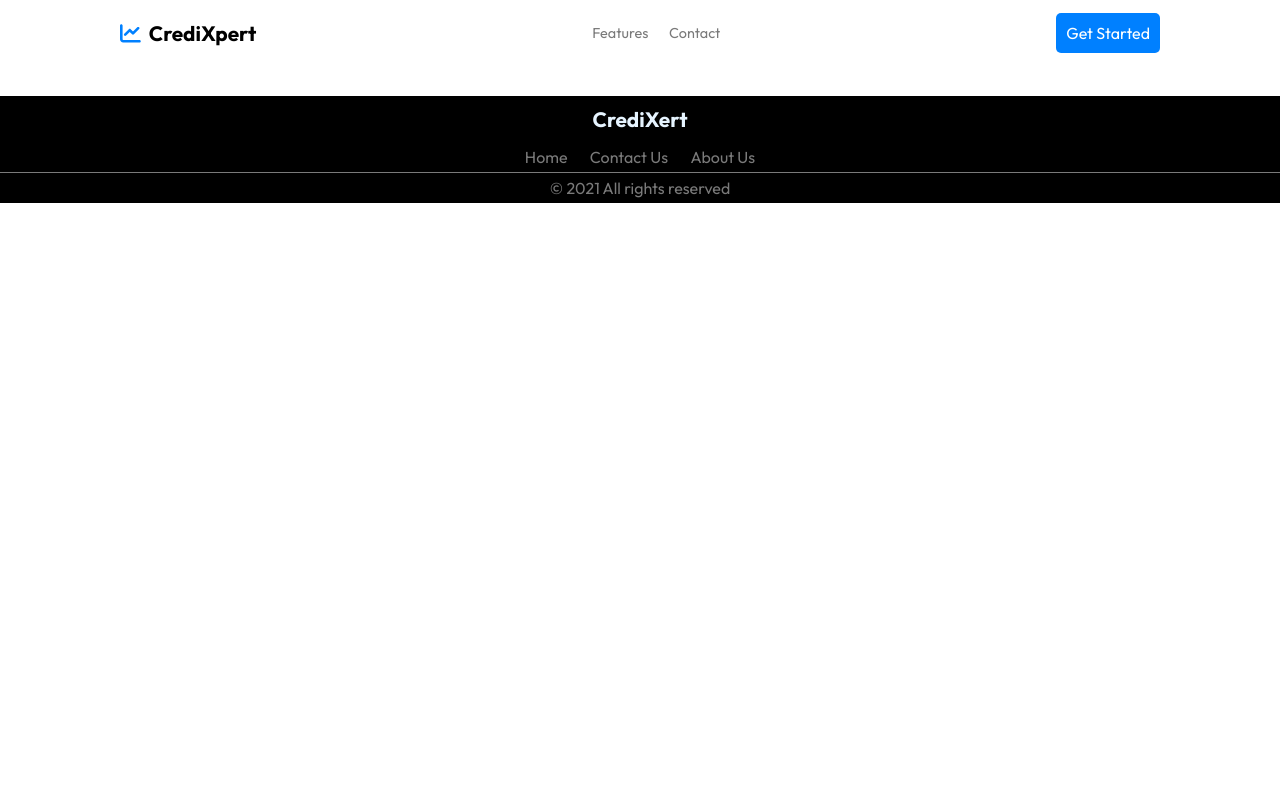
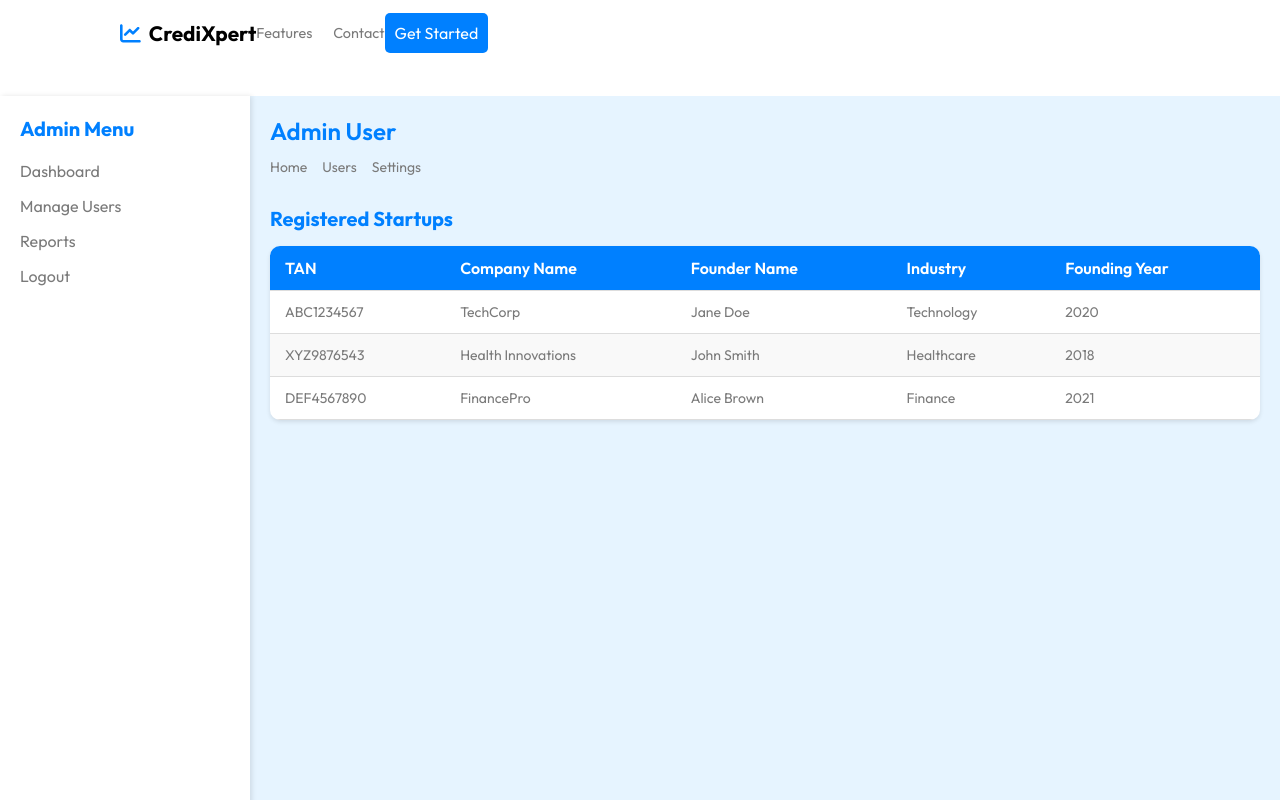
Before and after one commit to GopalDose/CrediXpert, a React (Vite) app in the folder frontend/: page /admin-dashboard in a window 1280 px wide. Shown: the top 800 px of the page. Built offline with nearby package versions, Linux system fonts and the light colour scheme.

Commit message:
admin dashboard

```diff
--- a/frontend/src/App.jsx
+++ b/frontend/src/App.jsx
@@ -6,6 +6,7 @@ import Home from './Pages/Home';
 import Registration from './components/Registration/Registration';
 import Dashboard from './components/Dashboard/Dashboard'
 import Footer from './components/Footer/Footer';
+import AdminDashboard from './components/AdminDashboard/AdminDashboard';
 
 const App = () => {
   return (
@@ -16,6 +17,7 @@ const App = () => {
         <Route path="/" element={<Home />} />
         <Route path="/register" element={<Registration />} />
         <Route path='/dashboard' element={<Dashboard/>}/>
+        <Route path='/admin-dashboard' element={<AdminDashboard/>} />
       </Routes>
     </Router>
     <Footer/>
--- /dev/null
+++ b/frontend/src/components/AdminDashboard/AdminDashboard.css
@@ -0,0 +1,187 @@
+.admin-dashboard-container {
+    display: flex;
+    min-height: 100vh;
+    background-color: var(--light);
+}
+
+/* Sidebar */
+.sidebar {
+    width: 250px;
+    background-color: white;
+    padding: 20px;
+    box-shadow: 2px 0 5px rgba(0, 0, 0, 0.1);
+}
+
+.sidebar-title {
+    color: var(--first);
+    font-size: 20px;
+    margin-bottom: 20px;
+}
+
+.sidebar-menu {
+    list-style: none;
+    padding: 0;
+}
+
+.sidebar-menu li {
+    margin: 15px 0;
+}
+
+.sidebar-menu a {
+    text-decoration: none;
+    color: var(--grey);
+    font-size: 16px;
+    transition: color 0.3s ease;
+}
+
+.sidebar-menu a:hover {
+    color: var(--second);
+}
+
+/* Main Content */
+.main-content {
+    flex: 1;
+    padding: 20px;
+    overflow-x: hidden;
+    /* Prevents horizontal overflow */
+}
+
+/* Header */
+.header {
+    display: flex;
+    justify-content: flex-start;
+    /* Adjusted since profile photo is removed */
+    align-items: center;
+    margin-bottom: 30px;
+}
+
+.user-info {
+    display: flex;
+    flex-direction: column;
+    gap: 10px;
+}
+
+.user-name {
+    color: var(--first);
+    font-size: 24px;
+    font-weight: 600;
+}
+
+.placeholder-links a {
+    margin-right: 15px;
+    text-decoration: none;
+    color: var(--grey);
+    font-size: 14px;
+    transition: color 0.3s ease;
+}
+
+.placeholder-links a:hover {
+    color: var(--second);
+}
+
+/* Users Table */
+.users-table-container {
+    width: 100%;
+}
+
+.table-title {
+    color: var(--first);
+    font-size: 20px;
+    margin-bottom: 15px;
+}
+
+.table-wrapper {
+    overflow-x: auto;
+    /* Enables horizontal scrolling if table is too wide */
+    background-color: white;
+    border-radius: 10px;
+    box-shadow: 0 2px 4px rgba(0, 0, 0, 0.1);
+}
+
+.users-table {
+    width: 100%;
+    border-collapse: collapse;
+    min-width: 600px;
+    /* Adjusted for fewer columns */
+}
+
+.users-table th,
+.users-table td {
+    padding: 12px 15px;
+    text-align: left;
+    border-bottom: 1px solid #ddd;
+}
+
+.users-table th {
+    background-color: var(--first);
+    color: white;
+    font-weight: 600;
+}
+
+.users-table td {
+    color: var(--grey);
+    font-size: 14px;
+}
+
+.users-table tr:nth-child(even) {
+    background-color: #f9f9f9;
+    /* Light gray for alternating rows */
+}
+
+.users-table tr:hover {
+    background-color: var(--light);
+    /* Hover effect */
+}
+
+/* Responsive Design */
+@media (max-width: 1024px) {
+    .sidebar {
+        width: 200px;
+    }
+}
+
+@media (max-width: 768px) {
+    .admin-dashboard-container {
+        flex-direction: column;
+    }
+
+    .sidebar {
+        width: 100%;
+        padding: 15px;
+    }
+
+    .main-content {
+        padding: 15px;
+    }
+
+    .header {
+        flex-direction: column;
+        align-items: flex-start;
+        gap: 15px;
+    }
+
+    .table-wrapper {
+        margin-bottom: 20px;
+    }
+}
+
+@media (max-width: 480px) {
+    .user-name {
+        font-size: 20px;
+    }
+
+    .placeholder-links a {
+        margin-right: 10px;
+        font-size: 12px;
+    }
+
+    .table-title {
+        font-size: 18px;
+    }
+
+    .users-table th,
+    .users-table td {
+        padding: 10px;
+        font-size: 12px;
+    }
+}
--- /dev/null
+++ b/frontend/src/components/AdminDashboard/AdminDashboard.jsx
@@ -0,0 +1,93 @@
+import React from "react";
+import "./AdminDashboard.css";
+
+function AdminDashboard() {
+    const adminName = "Admin User"; // Sample admin name, replace with dynamic data
+
+    // Sample user data (without email and password)
+    const users = [
+        {
+            tan: "ABC1234567",
+            companyName: "TechCorp",
+            founderName: "Jane Doe",
+            industry: "Technology",
+            foundingYear: "2020",
+        },
+        {
+            tan: "XYZ9876543",
+            companyName: "Health Innovations",
+            founderName: "John Smith",
+            industry: "Healthcare",
+            foundingYear: "2018",
+        },
+        {
+            tan: "DEF4567890",
+            companyName: "FinancePro",
+            founderName: "Alice Brown",
+            industry: "Finance",
+            foundingYear: "2021",
+        },
+    ];
+
+    return (
+        <div className="admin-dashboard-container">
+            {/* Sidebar Menu */}
+            <div className="sidebar">
+                <h3 className="sidebar-title">Admin Menu</h3>
+                <ul className="sidebar-menu">
+                    <li><a href="#dashboard">Dashboard</a></li>
+                    <li><a href="#users">Manage Users</a></li>
+                    <li><a href="#reports">Reports</a></li>
+                    <li><a href="#logout">Logout</a></li>
+                </ul>
+            </div>
+
+            {/* Main Content */}
+            <div className="main-content">
+                {/* Header */}
+                <div className="header">
+                    <div className="user-info">
+                        <h2 className="user-name">{adminName}</h2>
+                        <div className="placeholder-links">
+                            <a href="#home">Home</a>
+                            <a href="#users">Users</a>
+                            <a href="#settings">Settings</a>
+                        </div>
+                    </div>
+                    {/* Profile photo removed */}
+                </div>
+
+                {/* Users Table */}
+                <div className="users-table-container">
+                    <h3 className="table-title">Registered Startups</h3>
+                    <div className="table-wrapper">
+                        <table className="users-table">
+                            <thead>
+                                <tr>
+                                    <th>TAN</th>
+                                    <th>Company Name</th>
+                                    <th>Founder Name</th>
+                                    <th>Industry</th>
+                                    <th>Founding Year</th>
+                                </tr>
+                            </thead>
+                            <tbody>
+                                {users.map((user, index) => (
+                                    <tr key={index}>
+                                        <td>{user.tan}</td>
+                                        <td>{user.companyName}</td>
+                                        <td>{user.founderName}</td>
+                                        <td>{user.industry}</td>
+                                        <td>{user.foundingYear}</td>
+                                    </tr>
+                                ))}
+                            </tbody>
+                        </table>
+                    </div>
+                </div>
+            </div>
+        </div>
+    );
+}
+
+export default AdminDashboard;
```
